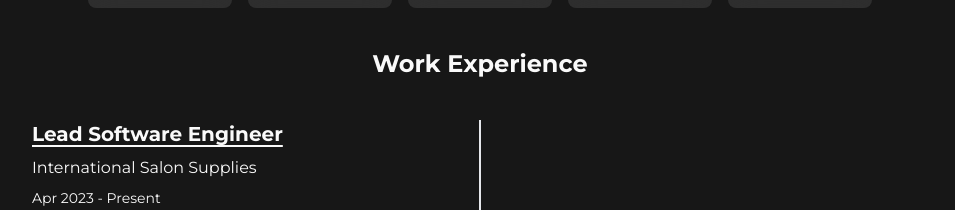
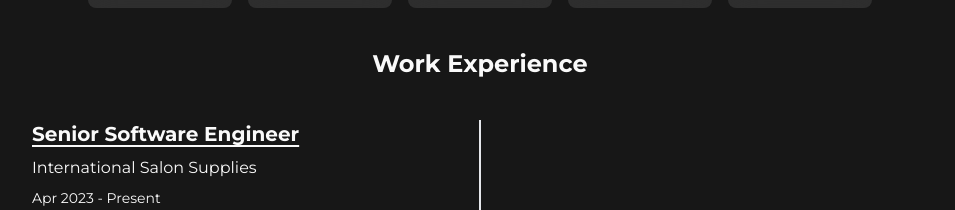
Before and after one commit to ifahad50/my-static-portfolio, a Next.js app: page / in a window 1280 px wide. Shown: the part 3440-3650 px from the top of the page, without its empty margins (160-1115 px from the left). Built offline with nearby package versions, Linux system fonts and the light colour scheme.

Commit message:
role changes

```diff
--- a/src/site-setting.ts
+++ b/src/site-setting.ts
@@ -18,7 +18,7 @@ const siteSettings = {
 	},
 	workExperiences: [
 		{
-			title: 'Lead Software Engineer',
+			title: 'Senior Software Engineer',
 			company: 'International Salon Supplies',
 			period: 'Apr 2023 - Present',
 			description:
```
